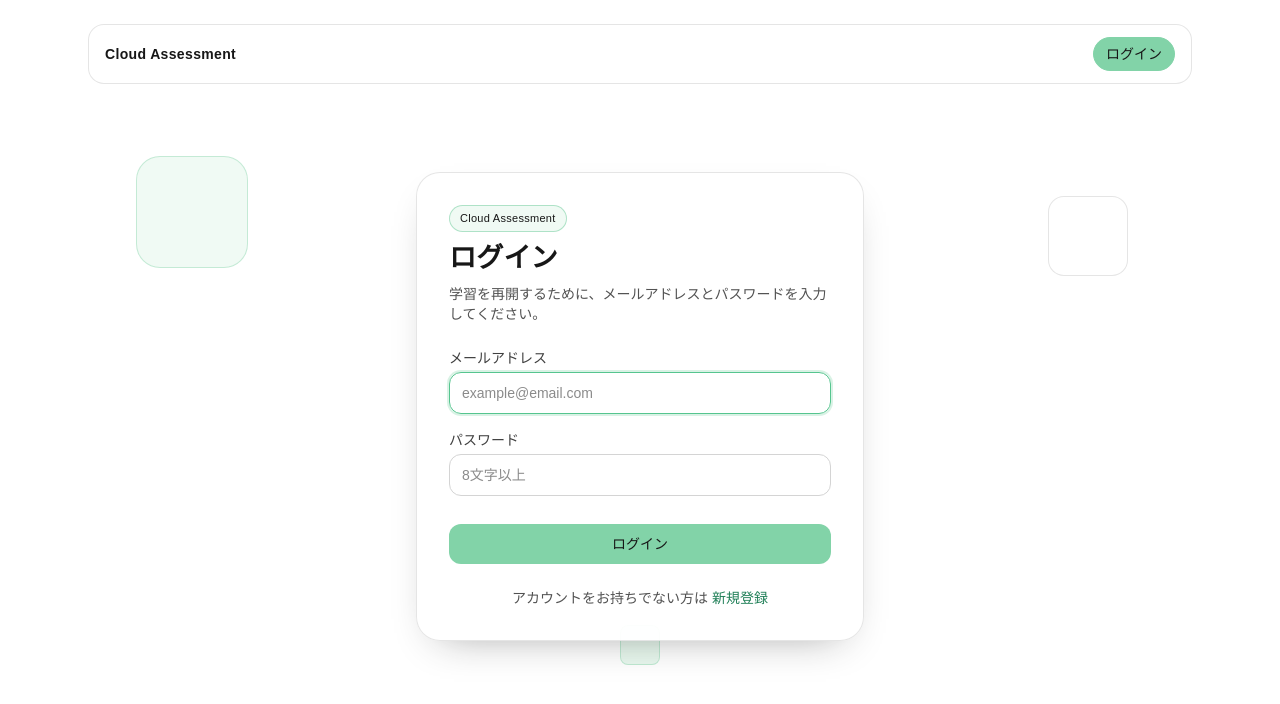
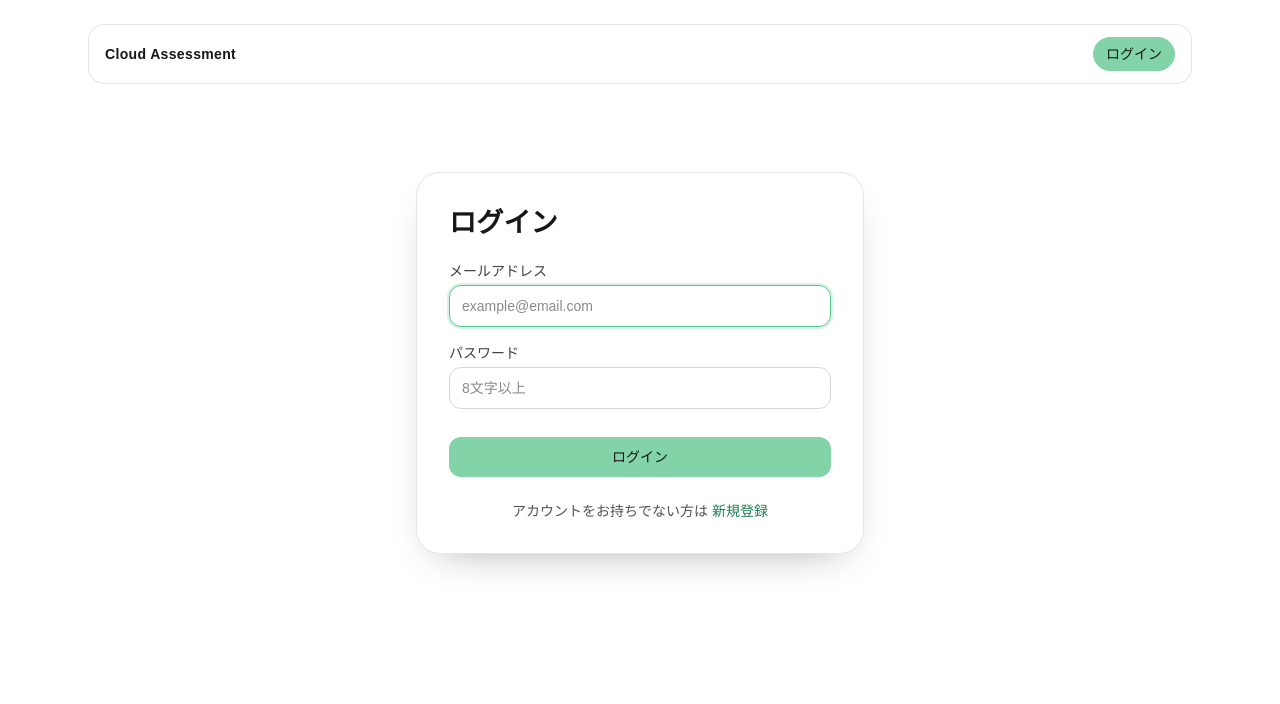
Before and after one commit to micci184/cloud-assessment, a Next.js app: page /login in a window 1280 px wide. Shown: the top 704 px of the page. Built offline with nearby package versions, Linux system fonts and the light colour scheme.

Commit message:
fix(ui): login画面の装飾要素と補助文言を削除
要望に合わせて背景装飾のdiv、Cloud Assessmentバッジ、説明テキストを削除し、カードレイアウトをシンプル化した。

Made-with: Cursor

```diff
--- a/app/login/page.tsx
+++ b/app/login/page.tsx
@@ -124,27 +124,12 @@ const LoginPage = () => {
   };
 
   return (
-    <div className="relative isolate flex items-center justify-center py-10 sm:py-14">
-      <div className="pointer-events-none absolute inset-0 -z-10 overflow-hidden">
-        <div className="absolute left-4 top-6 h-24 w-24 rounded-3xl border border-brand-300/40 bg-brand-200/20 dark:border-brand-400/35 dark:bg-brand-400/10 sm:left-12 sm:top-10 sm:h-28 sm:w-28" />
-        <div className="absolute right-4 top-20 h-16 w-16 rounded-2xl border border-black/10 bg-white/70 dark:border-white/15 dark:bg-black/40 sm:right-16 sm:h-20 sm:w-20" />
-        <div className="absolute bottom-8 left-1/2 h-10 w-10 -translate-x-1/2 rounded-lg border border-brand-300/40 bg-brand-200/30 dark:border-brand-400/35 dark:bg-brand-400/10" />
-      </div>
-
+    <div className="flex items-center justify-center py-10 sm:py-14">
       <section className="w-full max-w-md rounded-3xl border border-black/10 bg-white/95 p-7 shadow-[0_16px_40px_-24px_rgba(23,23,23,0.45)] dark:border-white/15 dark:bg-black/55 dark:shadow-[0_18px_42px_-24px_rgba(0,0,0,0.85)] sm:p-8">
-        <p className="mb-2 inline-flex rounded-full border border-brand-300/60 bg-brand-200/20 px-2.5 py-1 text-[11px] font-medium tracking-wide text-brand-700 dark:border-brand-400/50 dark:bg-brand-400/15 dark:text-brand-200">
-          Cloud Assessment
-        </p>
         <h1 className="text-2xl font-semibold sm:text-[1.7rem]">
           {mode === "login" ? "ログイン" : "アカウント作成"}
         </h1>
-        <p className="mt-2 text-sm text-neutral-600 dark:text-neutral-400">
-          {mode === "login"
-            ? "学習を再開するために、メールアドレスとパスワードを入力してください。"
-            : "はじめて利用する場合は、アカウントを作成してください。"}
-        </p>
-
-        <form onSubmit={handleSubmit} noValidate className="mt-6 flex flex-col gap-4">
+        <form onSubmit={handleSubmit} noValidate className="mt-5 flex flex-col gap-4">
           <div>
             <label
               htmlFor="email"
```
